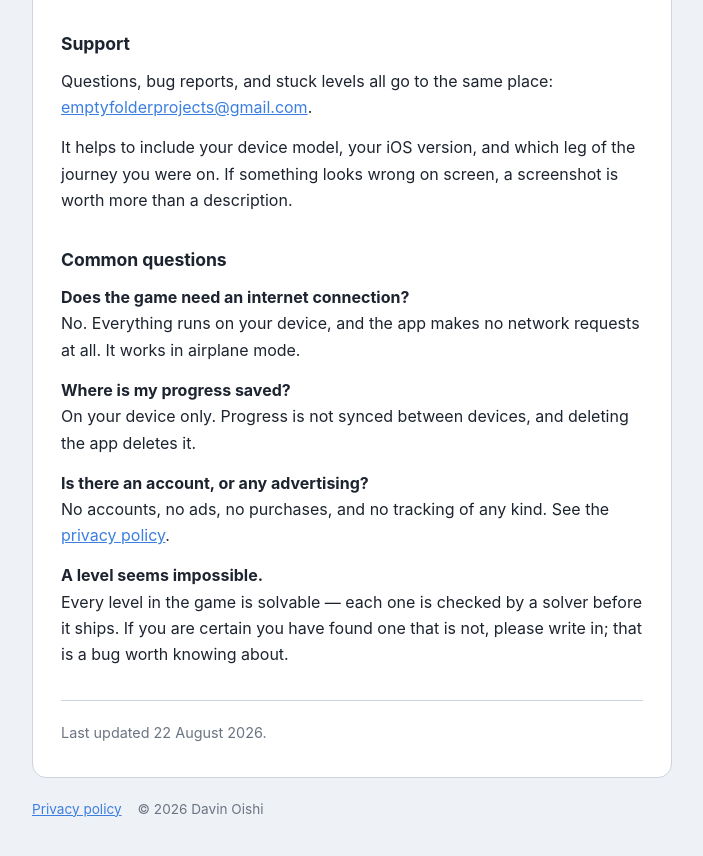
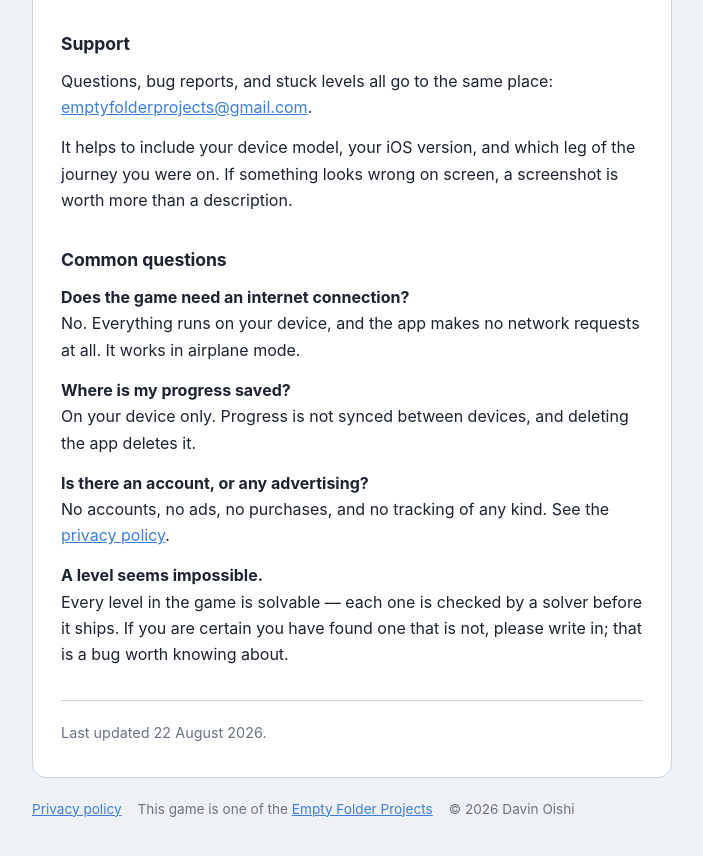
Before and after one commit to davinoishi/bus-tourist-craze-support, a plain HTML site: page index.html in a window 1280 px wide. Shown: the part 142-998 px from the top of the page, without its empty margins (288-991 px from the left). Drawn offline with Linux system fonts and the light colour scheme.

Commit message:
Footer: link Empty Folder Projects

```diff
--- a/index.html
+++ b/index.html
@@ -51,6 +51,7 @@
 
 <footer>
   <a href="privacy.html">Privacy policy</a>
+  <span>This game is one of the <a href="https://emptyfolderprojects.ca">Empty Folder Projects</a></span>
   <span>© 2026 Davin Oishi</span>
 </footer>
 </body>
```
Also changed, not shown: privacy.html (+1 -0 lines).
